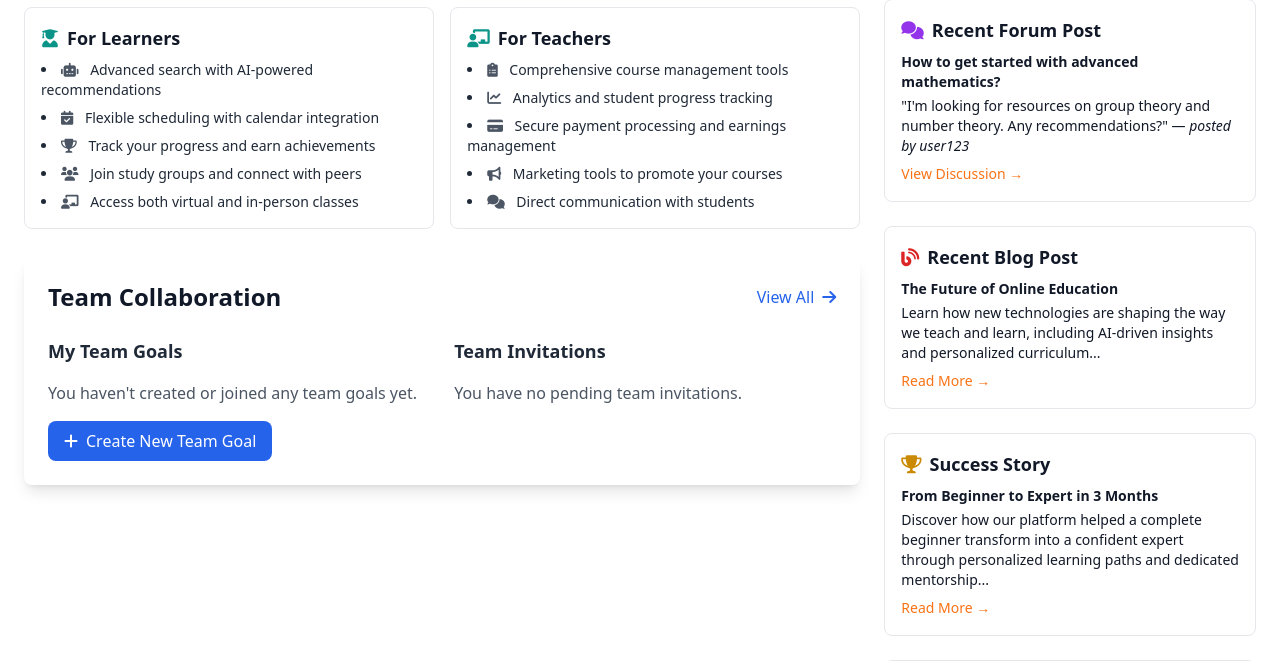
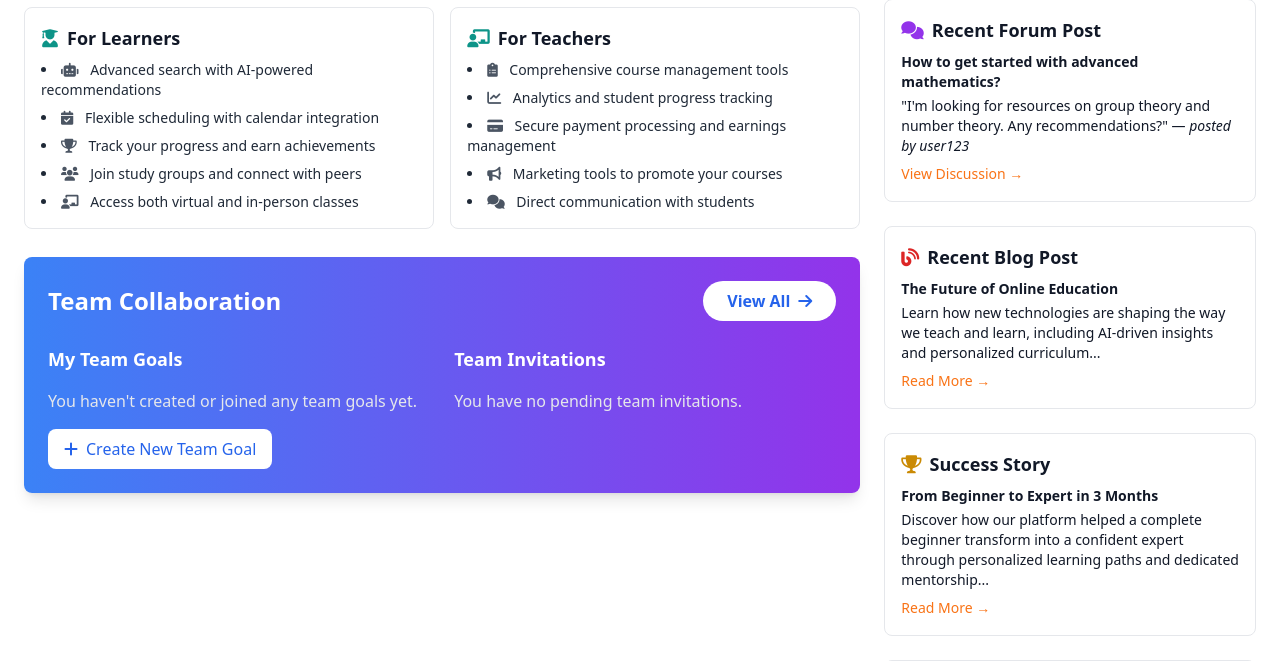
Before and after one commit to ishaan-arora-1/education-website, a Django app: page /en/ in a window 1280 px wide. Shown: the part 1033-1694 px from the top of the page. Run offline with Django 4.2, Linux system fonts and the light colour scheme; the visitor is signed in with stand-in values (Sample User, id 1); data comes from the database, SQL or seed files in the repository; data that the repository does not hold is empty; some libraries are stand-ins or nearby versions.

Commit message:
ui improvements

```diff
--- a/web/forms.py
+++ b/web/forms.py
@@ -5,10 +5,10 @@ from captcha.fields import CaptchaField
 from django import forms
 from django.contrib.auth.models import User
 from django.db import IntegrityError
+from django.utils import timezone
 from django.utils.crypto import get_random_string
 from django.utils.text import slugify
 from markdownx.fields import MarkdownxFormField
-from django.utils import timezone
 
 from .models import (
     BlogPost,
@@ -1099,7 +1099,7 @@ class TeamGoalForm(forms.ModelForm):
 
     def clean_deadline(self):
         """Validate that the deadline is in the future."""
-        deadline = self.cleaned_data.get('deadline')
+        deadline = self.cleaned_data.get("deadline")
         if deadline and deadline < timezone.now():
             raise forms.ValidationError("Deadline cannot be in the past.")
         return deadline
--- a/web/templates/index.html
+++ b/web/templates/index.html
@@ -360,11 +360,11 @@
         </div>
         {% if user.is_authenticated %}
           <!-- Team Collaboration Section -->
-          <div class="bg-white dark:bg-gray-800 rounded-lg shadow-lg p-6 mt-8">
+          <div class="bg-gradient-to-r from-blue-500 to-purple-600 rounded-lg shadow-lg p-6 mt-8">
             <div class="flex items-center justify-between mb-6">
-              <h2 class="text-2xl font-bold text-gray-900 dark:text-white">Team Collaboration</h2>
+              <h2 class="text-2xl font-bold text-white">Team Collaboration</h2>
               <a href="{% url 'team_goals' %}"
-                 class="text-blue-600 hover:text-blue-700 dark:text-blue-400 dark:hover:text-blue-300 flex items-center">
+                 class="inline-flex items-center px-6 py-2 bg-white text-blue-600 rounded-full font-semibold hover:bg-blue-50 transition-colors duration-200 whitespace-nowrap sm:inline-flex">
                 <span>View All</span>
                 <i class="fas fa-arrow-right ml-2"></i>
               </a>
@@ -373,53 +373,49 @@
               <div class="grid grid-cols-1 md:grid-cols-2 gap-6">
                 <!-- My Team Goals -->
                 <div class="space-y-4">
-                  <h3 class="text-lg font-semibold text-gray-800 dark:text-gray-200">My Team Goals</h3>
+                  <h3 class="text-lg font-semibold text-white">My Team Goals</h3>
                   {% if user_team_goals %}
                     <div class="space-y-3">
                       {% for goal in user_team_goals|slice:":3" %}
-                        <div class="bg-gray-50 dark:bg-gray-700 rounded-lg p-4">
-                          <h4 class="font-medium text-gray-900 dark:text-gray-100">{{ goal.title }}</h4>
-                          <p class="text-sm text-gray-600 dark:text-gray-300 mt-1">{{ goal.description|truncatechars:100 }}</p>
+                        <div class="bg-white/10 backdrop-blur-sm rounded-lg p-4 hover:bg-white/20 transition duration-200">
+                          <h4 class="font-medium text-white">{{ goal.title }}</h4>
+                          <p class="text-sm text-gray-200 mt-1">{{ goal.description|truncatechars:100 }}</p>
                           <div class="flex items-center justify-between mt-3">
-                            <span class="text-sm text-gray-500 dark:text-gray-400">
+                            <span class="text-sm text-gray-200">
                               <i class="fas fa-users mr-1"></i>
                               {{ goal.members.count }} members
                             </span>
                             <a href="{% url 'team_goal_detail' goal.id %}"
-                               class="text-blue-600 hover:text-blue-700 dark:text-blue-400 dark:hover:text-blue-300 text-sm">
-                              View Details
-                            </a>
+                               class="text-white hover:text-gray-200 text-sm">View Details</a>
                           </div>
                         </div>
                       {% endfor %}
                     </div>
                   {% else %}
-                    <p class="text-gray-600 dark:text-gray-400">You haven't created or joined any team goals yet.</p>
+                    <p class="text-gray-200">You haven't created or joined any team goals yet.</p>
                   {% endif %}
                   <a href="{% url 'create_team_goal' %}"
-                     class="inline-flex items-center px-4 py-2 bg-blue-600 hover:bg-blue-700 text-white rounded-lg transition duration-200">
+                     class="inline-flex items-center px-4 py-2 bg-white text-blue-600 hover:bg-gray-100 rounded-lg transition duration-200">
                     <i class="fas fa-plus mr-2"></i>
                     Create New Team Goal
                   </a>
                 </div>
                 <!-- Team Invitations -->
                 <div class="space-y-4">
-                  <h3 class="text-lg font-semibold text-gray-800 dark:text-gray-200">Team Invitations</h3>
+                  <h3 class="text-lg font-semibold text-white">Team Invitations</h3>
                   {% if team_invites %}
                     <div class="space-y-3">
                       {% for invite in team_invites|slice:":3" %}
-                        <div class="bg-gray-50 dark:bg-gray-700 rounded-lg p-4">
-                          <h4 class="font-medium text-gray-900 dark:text-gray-100">{{ invite.goal.title }}</h4>
-                          <p class="text-sm text-gray-600 dark:text-gray-300 mt-1">
-                            Invited by {{ invite.sender.get_full_name|default:invite.sender.username }}
-                          </p>
+                        <div class="bg-white/10 backdrop-blur-sm rounded-lg p-4 hover:bg-white/20 transition duration-200">
+                          <h4 class="font-medium text-white">{{ invite.goal.title }}</h4>
+                          <p class="text-sm text-gray-200 mt-1">Invited by {{ invite.sender.get_full_name|default:invite.sender.username }}</p>
                           <div class="flex items-center space-x-2 mt-3">
                             <form method="post"
                                   action="{% url 'accept_team_invite' invite.id %}"
                                   class="inline">
                               {% csrf_token %}
                               <button type="submit"
-                                      class="px-3 py-1 bg-green-600 hover:bg-green-700 text-white text-sm rounded-lg transition duration-200">
+                                      class="px-3 py-1 bg-green-500 hover:bg-green-600 text-white text-sm rounded-lg transition duration-200">
                                 Accept
                               </button>
                             </form>
@@ -428,7 +424,7 @@
                                   class="inline">
                               {% csrf_token %}
                               <button type="submit"
-                                      class="px-3 py-1 bg-red-600 hover:bg-red-700 text-white text-sm rounded-lg transition duration-200">
+                                      class="px-3 py-1 bg-red-500 hover:bg-red-600 text-white text-sm rounded-lg transition duration-200">
                                 Decline
                               </button>
                             </form>
@@ -437,15 +433,15 @@
                       {% endfor %}
                     </div>
                   {% else %}
-                    <p class="text-gray-600 dark:text-gray-400">You have no pending team invitations.</p>
+                    <p class="text-gray-200">You have no pending team invitations.</p>
                   {% endif %}
                 </div>
               </div>
             {% else %}
               <div class="text-center py-8">
-                <p class="text-gray-600 dark:text-gray-400 mb-4">Sign in to create or join team goals and collaborate with others!</p>
+                <p class="text-gray-200 mb-4">Sign in to create or join team goals and collaborate with others!</p>
                 <a href="{% url 'login' %}"
-                   class="inline-flex items-center px-6 py-3 bg-blue-600 hover:bg-blue-700 text-white rounded-lg transition duration-200">
+                   class="inline-flex items-center px-6 py-3 bg-white text-blue-600 hover:bg-gray-100 rounded-lg transition duration-200">
                   <i class="fas fa-sign-in-alt mr-2"></i>
                   Sign In to Get Started
                 </a>
--- a/web/views.py
+++ b/web/views.py
@@ -121,7 +121,14 @@ from .models import (
     TimeSlot,
     WebRequest,
 )
-from .notifications import notify_session_reminder, notify_teacher_new_enrollment, send_enrollment_confirmation, notify_team_goal_completion, notify_team_invite, notify_team_invite_response
+from .notifications import (
+    notify_session_reminder,
+    notify_teacher_new_enrollment,
+    notify_team_goal_completion,
+    notify_team_invite,
+    notify_team_invite_response,
+    send_enrollment_confirmation,
+)
 from .referrals import send_referral_reward_email
 from .social import get_social_stats
 from .utils import get_or_create_cart
```
Also changed, not shown: web/notifications.py (+8 -6 lines), web/templates/teams/detail.html (+44 -23 lines), web/templates/teams/list.html (+21 -10 lines).
